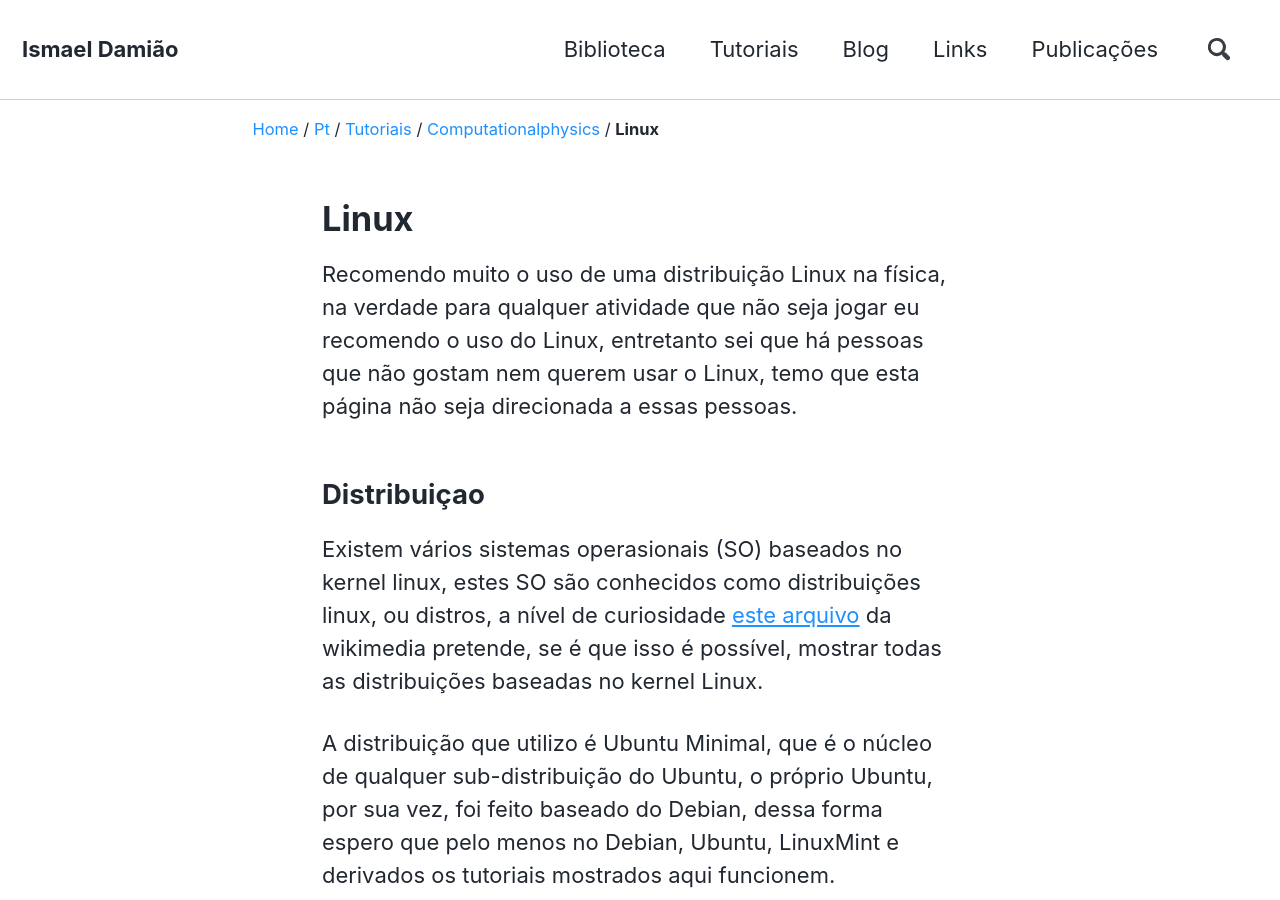
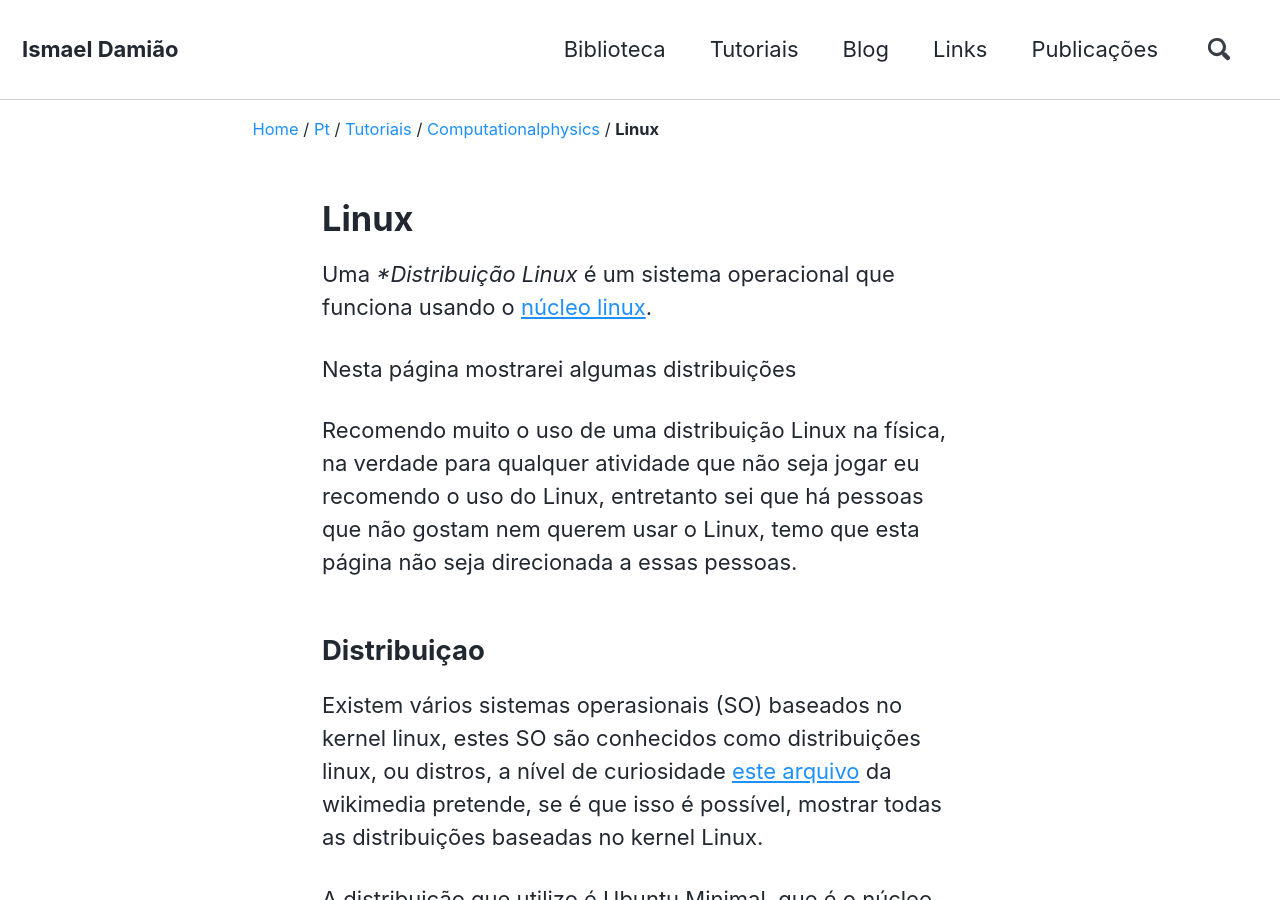
Before and after one commit to ismaeldamiao/ismaeldamiao.github.io, a Jekyll site: the page built from _pages/pt/tutoriais/ComputationalPhysics/linux/linux.md, in a window 1280 px wide and 900 px high. Built offline with Jekyll 4.4.1, drawn with Linux system fonts in a browser that asks for light colours; nearby versions of some CDN libraries; comment, search, counter and statistics services are not loaded.

Commit message:
Update linux.md

```diff
--- a/_pages/pt/tutoriais/ComputationalPhysics/linux/linux.md
+++ b/_pages/pt/tutoriais/ComputationalPhysics/linux/linux.md
@@ -6,6 +6,11 @@ toc: true
 toc_label: "Sumário"
 toc_icon: "file-alt"
 ---
+
+Uma **Distribuição Linux* é um sistema operacional
+que funciona usando o [núcleo linux](https://pt.m.wikipedia.org/wiki/Linux_(n%C3%BAcleo)).
+
+Nesta página mostrarei algumas distribuições
 
 Recomendo muito o uso de uma distribuição Linux na física, na verdade para qualquer atividade que não seja jogar eu recomendo o uso do Linux, entretanto sei que há pessoas que não gostam nem querem usar o Linux, temo que esta página não seja direcionada a essas pessoas.
 
```
